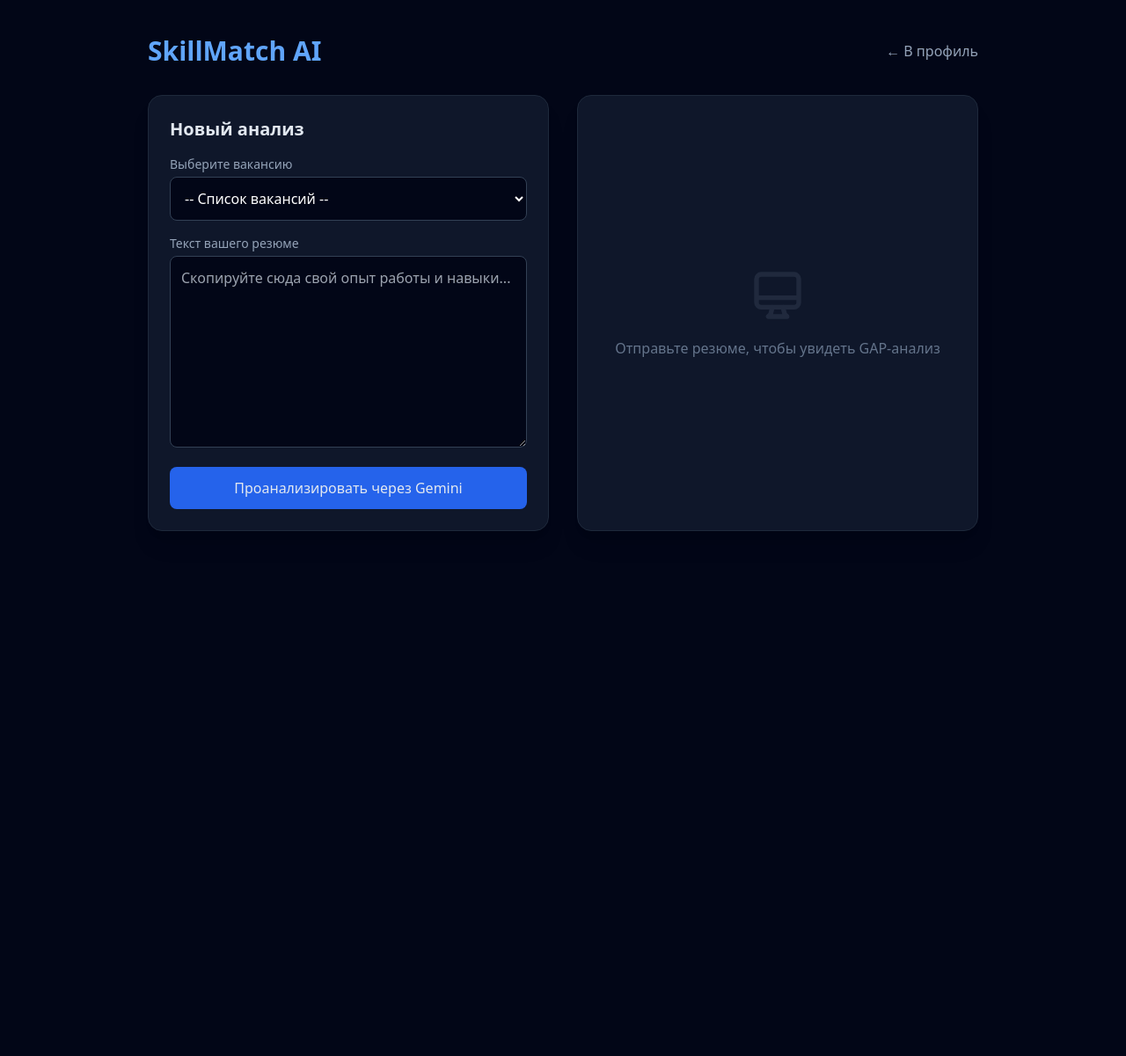
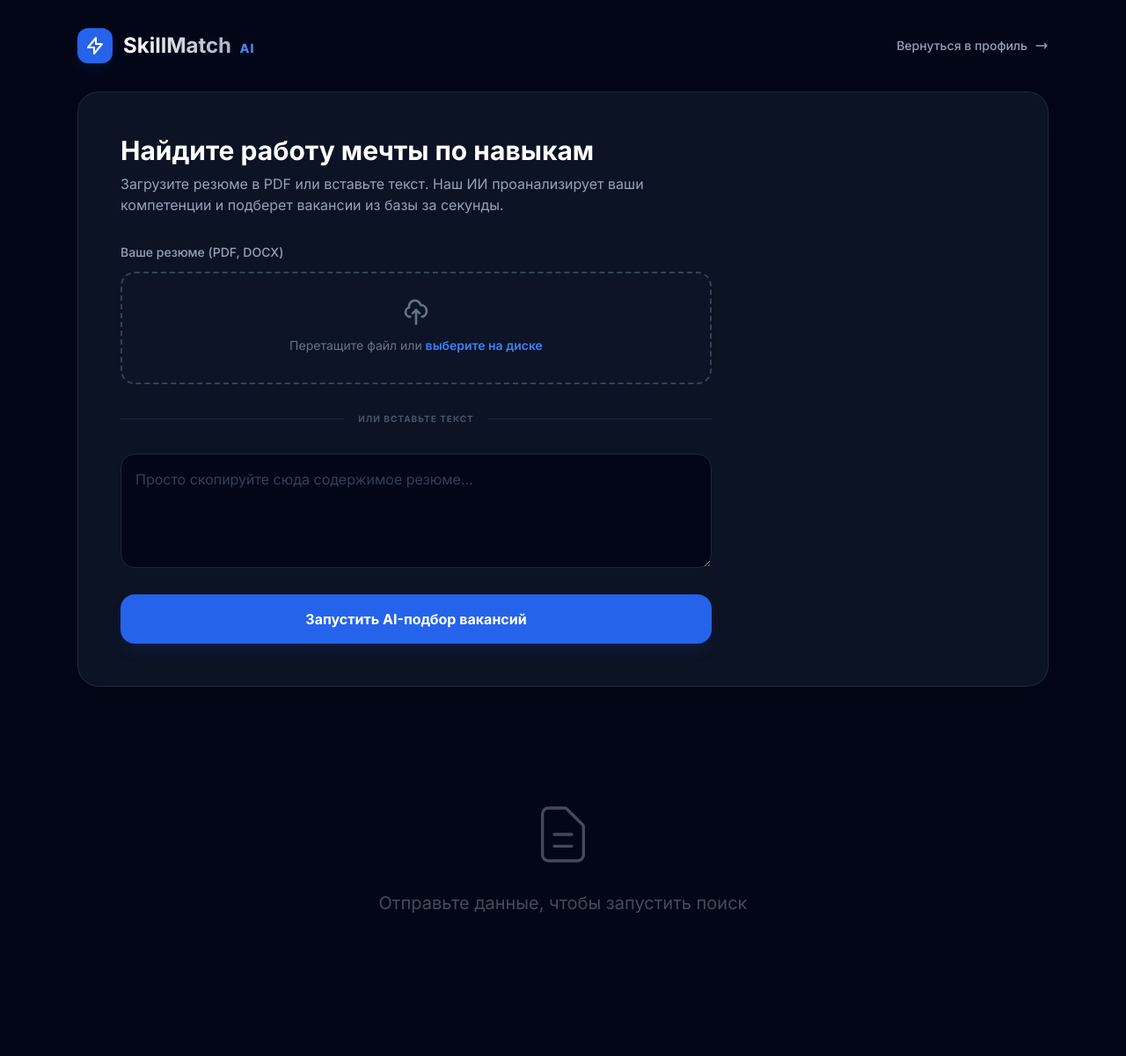
Before and after one commit to RedFox499/Smart-Career-Hackaton-, a Django app: template Smart_Career/matching/templates/matching/analyze.html in a window 1280 px wide. Shown: the whole page at 88% size. Before the commit the page ends 604 px from the top, so only its background shows below. Run offline with Django 5.2, Linux system fonts and the light colour scheme; the template is opened without the code that fills it, so the values that code supplies are empty; some libraries are stand-ins or nearby versions.

Commit message:
Add some vac (not real)

```diff
--- a/Smart_Career/matching/templates/matching/analyze.html
+++ b/Smart_Career/matching/templates/matching/analyze.html
@@ -2,96 +2,151 @@
 <html lang="ru" class="h-full bg-slate-950">
 <head>
     <meta charset="UTF-8">
-    <title>Анализ резюме | ИИ</title>
+    <meta name="viewport" content="width=device-width, initial-scale=1.0">
+    <title>Умный подбор вакансий | SkillMatch AI</title>
     <script src="https://cdn.tailwindcss.com"></script>
+    <link href="https://fonts.googleapis.com/css2?family=Inter:wght@300;400;500;600;700&display=swap" rel="stylesheet">
+    <style>
+        body { font-family: 'Inter', sans-serif; }
+        .glass-card {
+            background: rgba(15, 23, 42, 0.8);
+            backdrop-filter: blur(12px);
+            border: 1px solid rgba(51, 65, 85, 0.5);
+        }
+    </style>
 </head>
-<body class="text-slate-200 p-10 max-w-5xl mx-auto">
+<body class="text-slate-200 min-h-screen pb-20">
 
-    <div class="flex justify-between items-center mb-8">
-        <h1 class="text-3xl font-bold text-blue-400">SkillMatch AI</h1>
-        <a href="{% url 'profile' %}" class="text-slate-400 hover:text-white">← В профиль</a>
+    <nav class="max-w-6xl mx-auto px-6 py-8 flex justify-between items-center">
+        <div class="flex items-center gap-3">
+            <div class="w-10 h-10 bg-blue-600 rounded-xl flex items-center justify-center shadow-lg shadow-blue-900/20">
+                <svg class="w-6 h-6 text-white" fill="none" stroke="currentColor" viewBox="0 0 24 24"><path stroke-linecap="round" stroke-linejoin="round" stroke-width="2" d="M13 10V3L4 14h7v7l9-11h-7z"></path></svg>
+            </div>
+            <h1 class="text-2xl font-bold bg-clip-text text-transparent bg-gradient-to-r from-white to-slate-400">
+                SkillMatch <span class="text-blue-500 text-sm tracking-widest uppercase ml-1">AI</span>
+            </h1>
+        </div>
+        <a href="{% url 'profile' %}" class="flex items-center gap-2 text-slate-400 hover:text-white transition-all group">
+            <span class="text-sm font-medium">Вернуться в профиль</span>
+            <svg class="w-4 h-4 group-hover:translate-x-1 transition-transform" fill="none" stroke="currentColor" viewBox="0 0 24 24"><path stroke-linecap="round" stroke-linejoin="round" stroke-width="2" d="M17 8l4 4m0 0l-4 4m4-4H3"></path></svg>
+        </a>
+    </nav>
+
+    <main class="max-w-6xl mx-auto px-6">
+
+        <div class="glass-card rounded-3xl p-8 md:p-12 mb-12 shadow-2xl">
+            <div class="max-w-2xl">
+                <h2 class="text-3xl font-bold text-white mb-2">Найдите работу мечты по навыкам</h2>
+                <p class="text-slate-400 mb-8">Загрузите резюме в PDF или вставьте текст. Наш ИИ проанализирует ваши компетенции и подберет вакансии из базы за секунды.</p>
+
+                <form method="POST" enctype="multipart/form-data" class="space-y-6">
+                    {% csrf_token %}
+
+                    <div class="relative group">
+                        <label class="block text-sm font-medium text-slate-400 mb-3">Ваше резюме (PDF, DOCX)</label>
+                        <div class="flex items-center justify-center w-full">
+                            <label class="flex flex-col items-center justify-center w-full h-32 border-2 border-slate-700 border-dashed rounded-2xl cursor-pointer bg-slate-900/50 group-hover:border-blue-500/50 transition-all">
+                                <div class="flex flex-col items-center justify-center pt-5 pb-6">
+                                    <svg class="w-8 h-8 mb-3 text-slate-500 group-hover:text-blue-400 transition-colors" fill="none" stroke="currentColor" viewBox="0 0 24 24"><path stroke-linecap="round" stroke-linejoin="round" stroke-width="2" d="M7 16a4 4 0 01-.88-7.903A5 5 0 1115.9 6L16 6a5 5 0 011 9.9M15 13l-3-3m0 0l-3 3m3-3v12"></path></svg>
+                                    <p class="text-sm text-slate-500 group-hover:text-slate-300">Перетащите файл или <span class="text-blue-500 font-semibold">выберите на диске</span></p>
+                                </div>
+                                <input type="file" name="resume_file" class="hidden" accept=".pdf,.docx" />
+                            </label>
+                        </div>
                     </div>
 
-    {% if error %}
-        <div class="bg-red-900/50 border border-red-500 text-red-200 p-4 rounded-lg mb-6">{{ error }}</div>
-    {% endif %}
-
-    <div class="grid grid-cols-1 md:grid-cols-2 gap-8">
-        <div class="bg-slate-900 p-6 rounded-2xl border border-slate-800 shadow-xl">
-            <h2 class="text-xl font-semibold mb-4">Новый анализ</h2>
-            <form method="POST" class="space-y-4">
-                {% csrf_token %}
-
-                <div>
-                    <label class="block text-sm text-slate-400 mb-1">Выберите вакансию</label>
-                    <select name="vacancy_id" required class="w-full p-3 bg-slate-950 border border-slate-700 rounded-lg text-white focus:border-blue-500 focus:outline-none">
-                        <option value="">-- Список вакансий --</option>
-                        {% for vac in vacancies %}
-                            <option value="{{ vac.id }}">{{ vac.title }} ({{ vac.employer.company_name }})</option>
-                        {% endfor %}
-                    </select>
+                    <div class="flex items-center gap-4 py-2">
+                        <div class="h-px bg-slate-800 flex-grow"></div>
+                        <span class="text-[10px] font-bold text-slate-600 uppercase tracking-widest">или вставьте текст</span>
+                        <div class="h-px bg-slate-800 flex-grow"></div>
                     </div>
 
-                <div>
-                    <label class="block text-sm text-slate-400 mb-1">Текст вашего резюме</label>
-                    <textarea name="resume_text" rows="8" required placeholder="Скопируйте сюда свой опыт работы и навыки..." class="w-full p-3 bg-slate-950 border border-slate-700 rounded-lg text-white focus:border-blue-500 focus:outline-none"></textarea>
-                </div>
+                    <textarea name="resume_text" rows="4"
+                        class="w-full p-4 bg-slate-950 border border-slate-800 rounded-2xl text-slate-200 focus:ring-2 focus:ring-blue-600 focus:border-transparent outline-none transition-all placeholder:text-slate-700"
+                        placeholder="Просто скопируйте сюда содержимое резюме..."></textarea>
 
-                <button type="submit" class="w-full py-3 bg-blue-600 hover:bg-blue-500 rounded-lg font-medium transition-colors">
-                    Проанализировать через Gemini
+                    <button type="submit" class="w-full py-4 bg-blue-600 hover:bg-blue-500 text-white font-bold rounded-2xl shadow-lg shadow-blue-900/20 transform active:scale-[0.98] transition-all">
+                        Запустить AI-подбор вакансий
                     </button>
                 </form>
             </div>
+        </div>
 
-        <div class="bg-slate-900 p-6 rounded-2xl border border-slate-800 shadow-xl">
-            {% if result %}
-                <h2 class="text-xl font-semibold mb-4 text-white">Результат совпадения</h2>
+        {% if analyzed %}
+            <div id="results" class="space-y-8">
+                <div class="flex items-center justify-between">
+                    <h2 class="text-2xl font-bold text-white">Рекомендовано специально для вас</h2>
+                    <span class="text-sm text-slate-500">Найдено вариантов: {{ recommendations|length }}</span>
+                </div>
 
-                <div class="mb-6">
-                    <div class="flex justify-between mb-1">
-                        <span class="text-sm font-medium text-slate-400">Соответствие требованиям</span>
-                        <span class="text-sm font-bold text-blue-400">{{ result.match_percentage }}%</span>
+                <div class="grid grid-cols-1 gap-4">
+                    {% for item in recommendations %}
+                    <div class="glass-card p-6 md:p-8 rounded-3xl flex flex-col md:flex-row justify-between gap-6 hover:border-blue-500/50 group transition-all duration-300">
+                        <div class="flex-grow">
+                            <div class="flex items-start gap-4 mb-4">
+                                <div class="w-12 h-12 bg-slate-800 rounded-xl flex items-center justify-center text-xl font-bold text-slate-500">
+                                    {{ item.vacancy.employer.company_name|slice:":1" }}
                                 </div>
-                    <div class="w-full bg-slate-800 rounded-full h-4">
-                        <div class="bg-blue-500 h-4 rounded-full" style="width: {{ result.match_percentage }}%"></div>
+                                <div>
+                                    <h3 class="text-xl font-bold text-white group-hover:text-blue-400 transition-colors">{{ item.vacancy.title }}</h3>
+                                    <p class="text-slate-400">{{ item.vacancy.employer.company_name }}</p>
                                 </div>
                             </div>
 
-                <div class="space-y-4">
-                    <div>
-                        <h3 class="text-sm text-slate-400 mb-2">У вас есть ({{ result.has_skills|length }}):</h3>
+                            <div class="space-y-3">
                                 <div class="flex flex-wrap gap-2">
-                            {% for skill in result.has_skills %}
-                                <span class="px-3 py-1 bg-emerald-900/30 text-emerald-400 border border-emerald-800 rounded-full text-xs">{{ skill }}</span>
-                            {% empty %}
-                                <span class="text-sm text-slate-500">Нет совпадений</span>
+                                    <span class="text-[10px] text-slate-500 uppercase font-bold tracking-tighter mr-2 py-1">Вы владеете:</span>
+                                    {% for skill in item.matched_skills %}
+                                        <span class="px-3 py-1 bg-emerald-500/10 text-emerald-400 border border-emerald-500/20 rounded-lg text-xs font-medium">
+                                            {{ skill }}
+                                        </span>
                                     {% endfor %}
                                 </div>
-                    </div>
 
-                    <div>
-                        <h3 class="text-sm text-slate-400 mb-2">Нужно подтянуть ({{ result.missing_skills|length }}):</h3>
+                                {% if item.missing_skills %}
                                 <div class="flex flex-wrap gap-2">
-                            {% for skill in result.missing_skills %}
-                                <span class="px-3 py-1 bg-red-900/30 text-red-400 border border-red-800 rounded-full text-xs">{{ skill }}</span>
-                            {% empty %}
-                                <span class="text-sm text-emerald-500">Вы идеальный кандидат!</span>
+                                    <span class="text-[10px] text-slate-500 uppercase font-bold tracking-tighter mr-2 py-1">Нужно изучить:</span>
+                                    {% for skill in item.missing_skills %}
+                                        <span class="px-3 py-1 bg-red-500/10 text-red-400 border border-red-500/20 rounded-lg text-xs font-medium">
+                                            {{ skill }}
+                                        </span>
                                     {% endfor %}
-                        </div>
-                    </div>
-                </div>
-
-                <div class="mt-6 p-4 bg-blue-900/20 border border-blue-800/50 rounded-lg">
-                    <h3 class="text-sm font-semibold text-blue-400 mb-2">💡 Совет от ИИ:</h3>
-                    <p class="text-sm text-slate-300 leading-relaxed">{{ result.ai_recommendation }}</p>
-                </div>
-            {% else %}
-                <div class="h-full flex flex-col items-center justify-center text-slate-500 space-y-4">
-                    <svg class="w-16 h-16 opacity-20" fill="none" stroke="currentColor" viewBox="0 0 24 24"><path stroke-linecap="round" stroke-linejoin="round" stroke-width="2" d="M9.75 17L9 20l-1 1h8l-1-1-.75-3M3 13h18M5 17h14a2 2 0 002-2V5a2 2 0 00-2-2H5a2 2 0 00-2 2v10a2 2 0 002 2z"></path></svg>
-                    <p>Отправьте резюме, чтобы увидеть GAP-анализ</p>
                                 </div>
                                 {% endif %}
                             </div>
                         </div>
+
+                        <div class="flex flex-col justify-between items-end min-w-[120px]">
+                            <div class="text-right">
+                                <div class="text-4xl font-black text-blue-500">{{ item.score }}%</div>
+                                <div class="text-[10px] text-slate-500 uppercase font-bold tracking-widest mt-1">Match Score</div>
+                            </div>
+                            <button class="px-6 py-2 bg-slate-800 hover:bg-white hover:text-black text-white text-sm font-bold rounded-xl transition-all">
+                                Подробнее
+                            </button>
+                        </div>
+                    </div>
+                    {% empty %}
+                    <div class="text-center py-20 bg-slate-900/30 rounded-3xl border border-slate-800">
+                        <p class="text-slate-500 italic text-lg">К сожалению, подходящих вакансий в базе пока нет.</p>
+                    </div>
+                    {% endfor %}
+                </div>
+            </div>
+        {% else %}
+            <div class="flex flex-col items-center justify-center py-20 opacity-30">
+                <svg class="w-20 h-20 mb-6" fill="none" stroke="currentColor" viewBox="0 0 24 24"><path stroke-linecap="round" stroke-linejoin="round" stroke-width="1" d="M9 12h6m-6 4h6m2 5H7a2 2 0 01-2-2V5a2 2 0 012-2h5.586a1 1 0 01.707.293l5.414 5.414a1 1 0 01.293.707V19a2 2 0 01-2 2z"></path></svg>
+                <p class="text-xl">Отправьте данные, чтобы запустить поиск</p>
+            </div>
+        {% endif %}
+
+    </main>
+
+    {% if analyzed %}
+    <script>
+        document.getElementById('results').scrollIntoView({ behavior: 'smooth' });
+    </script>
+    {% endif %}
+
 </body>
 </html>
```
Also changed, not shown: Smart_Career/matching/services.py (+45 -26 lines), Smart_Career/matching/views.py (+18 -35 lines), Smart_Career/seed_db.py (added, +46 -0 lines). Lines whose indentation alone changed are shown as unchanged.
